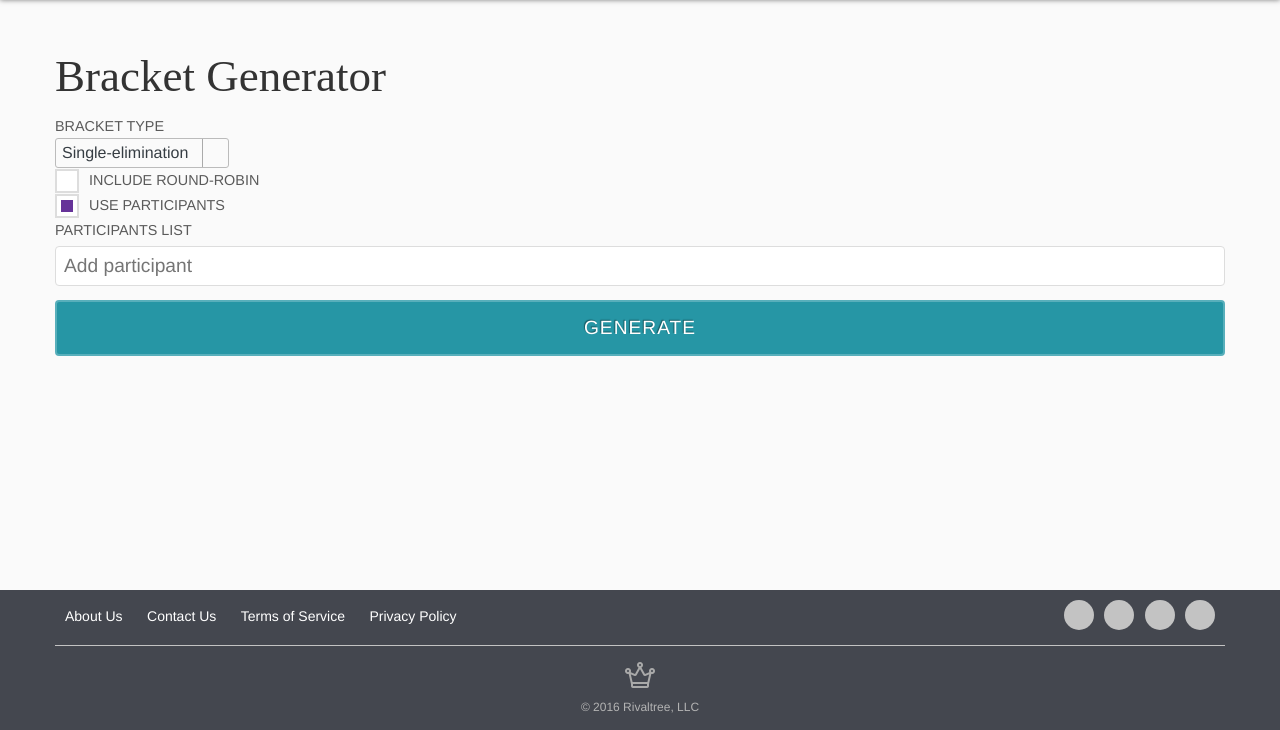
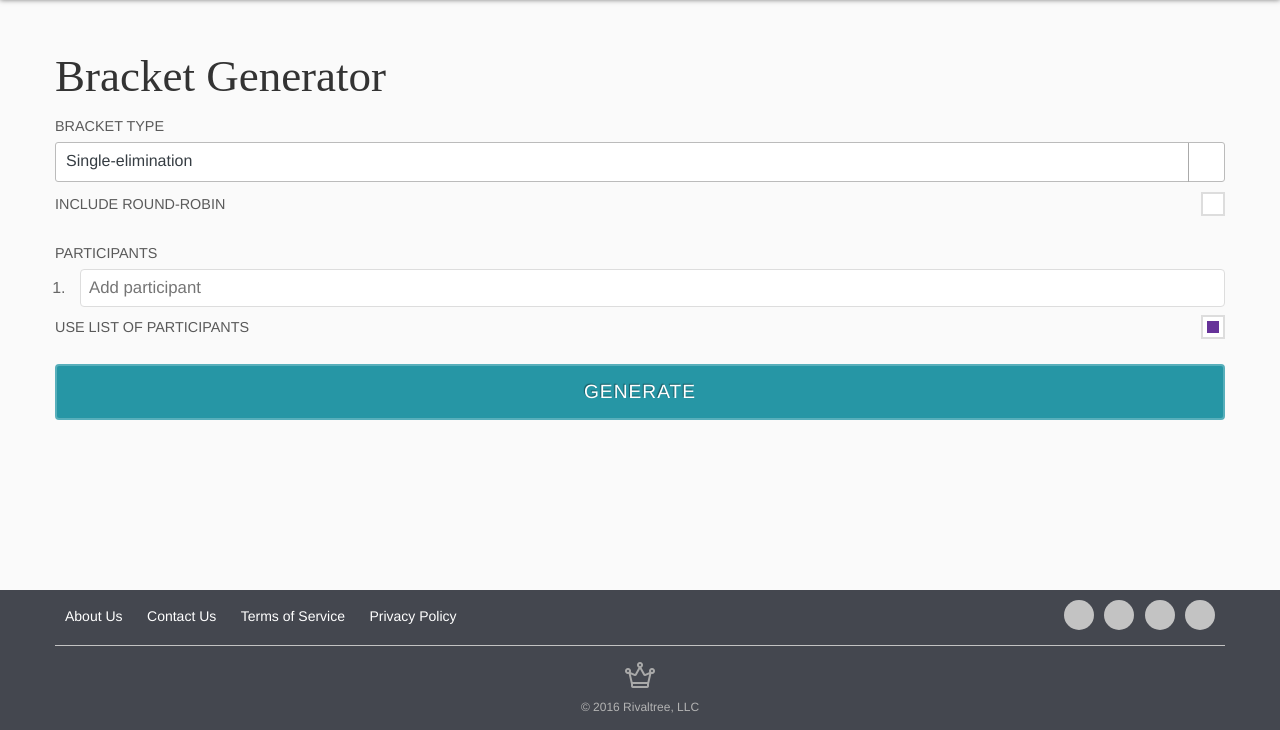
Before and after one commit to mockenoff/rivaltree, a Django app: page /generator/ in a window 1280 px wide; the page is wider, and only the part inside the window is pictured. Shown: the part 80-810 px from the top of that part. Run offline with Django 3.2, Linux system fonts and the light colour scheme; parts of the project's set-up code (start-up, migrations or seed data) failed here and were passed over; some libraries are stand-ins or nearby versions; some web fonts are replaced.

Commit message:
Stylize generator form

```diff
--- a/templates/generator/index.html
+++ b/templates/generator/index.html
@@ -38,16 +38,13 @@
 			<input id="round-robin" type="checkbox" ng-model="hasRoundRobin" class="fancy" />
 			<label for="round-robin">Include round-robin</label>
 
-			<input id="list-type" type="checkbox" ng-model="useParticipants" class="fancy" />
-			<label for="list-type">Use participants</label>
-
 			<fieldset ng-class="{'form-hide': useParticipants === true}">
 				<label for="participants">Number of participants</label>
 				<input id="participants" type="number" ng-model="numParticipants" />
 			</fieldset>
 
 			<fieldset ng-class="{'form-hide': useParticipants === false}">
-				<label for="list-input">Participants list</label>
+				<label for="list-input">Participants</label>
 				<ol>
 					<li ng-repeat="item in listItems track by $index" class="list-item">
 						<input type="text" ng-model="listItems[$index]" />
@@ -57,7 +54,10 @@
 				</ol>
 			</fieldset>
 
-			<input type="submit" value="Generate" class="btn btn-action" />
+			<input id="list-type" type="checkbox" ng-model="useParticipants" class="fancy" />
+			<label for="list-type">Use list of participants</label>
+
+			<input type="submit" value="Generate" class="btn btn-action" ng-click="generateBracket()" />
 		</form>
 	</div>
 </section>
--- a/tourf/public/css/generator.css
+++ b/tourf/public/css/generator.css
@@ -1,6 +1,39 @@
 section.gen-wrapper {
 	overflow: visible;
 }
+	section.gen-wrapper > h1 {
+		width: 100%;
+	}
+
+fieldset {
+	padding: 25px 0 0 0;
+}
+
+form input {
+	margin: 4px 0 8px 0;
+}
+	form input[type="text"],
+	form input[type="number"] {
+		font-size: 1.05em;
+	}
+	form input[type="submit"] {
+		margin: 25px 0 0 0;
+	}
+
+ol > li {
+	color: #666;
+	margin: 0 0 0 15px;
+	padding: 0 0 0 10px;
+	list-style: decimal;
+}
+
+input[type="checkbox"].fancy {
+	width: auto;
+}
+	input[type="checkbox"].fancy + label:before {
+		float: right;
+		margin: 0 0 0 20px;
+	}
 
 .list-item {
 	position: relative;
@@ -19,11 +52,13 @@ section.gen-wrapper {
 }
 
 .dropdown {
-	height: 30px;
+	width: 100%;
+	height: 40px;
 	cursor: pointer;
 	line-height: 120%;
 	position: relative;
 	vertical-align: top;
+	margin: 4px 0 10px 0;
 	display: inline-block;
 }
 	.dropdown .menu {
@@ -36,8 +71,10 @@ section.gen-wrapper {
 		border-bottom-right-radius: 3px;
 		box-shadow: 0px 2px 5px 1px rgba(100, 100, 100, 0.5);
 	}
+		.dropdown .menu li.keyed {
+			background: #FAFAFA;
+		}
 		.dropdown .menu li:hover,
-		.dropdown .menu li.keyed,
 		.dropdown .menu li.current {
 			background: #E5F1F2;
 		}
@@ -64,10 +101,10 @@ section.gen-wrapper {
 		top: 0;
 		right: 0;
 		color: #666;
-		width: 25px;
-		height: 22px;
+		width: 35px;
+		height: 28px;
 		text-align: center;
-		padding: 6px 0 0 0;
+		padding: 11px 0 0 0;
 		position: absolute;
 		border-left: 1px solid #AAA;
 	}
@@ -79,14 +116,17 @@ section.gen-wrapper {
 		position: relative;
 		box-sizing: border-box;
 	}
+		.dropdown li.keyed {
+			color: #2696A5;
+		}
 		.dropdown li:hover,
-		.dropdown li.keyed,
 		.dropdown li.current {
 			color: #2696A5;
 		}
 		.dropdown li.selected {
+			background: #FFF;
+			line-height: 180%;
 			border-radius: 3px;
-			background: #FAFAFA;
 			border: solid 1px #BBB;
-			padding: 4px 40px 4px 6px;
+			padding: 4px 40px 4px 10px;
 		}
```
Also changed, not shown: tourf/public/js/generator.js (+35 -14 lines).
